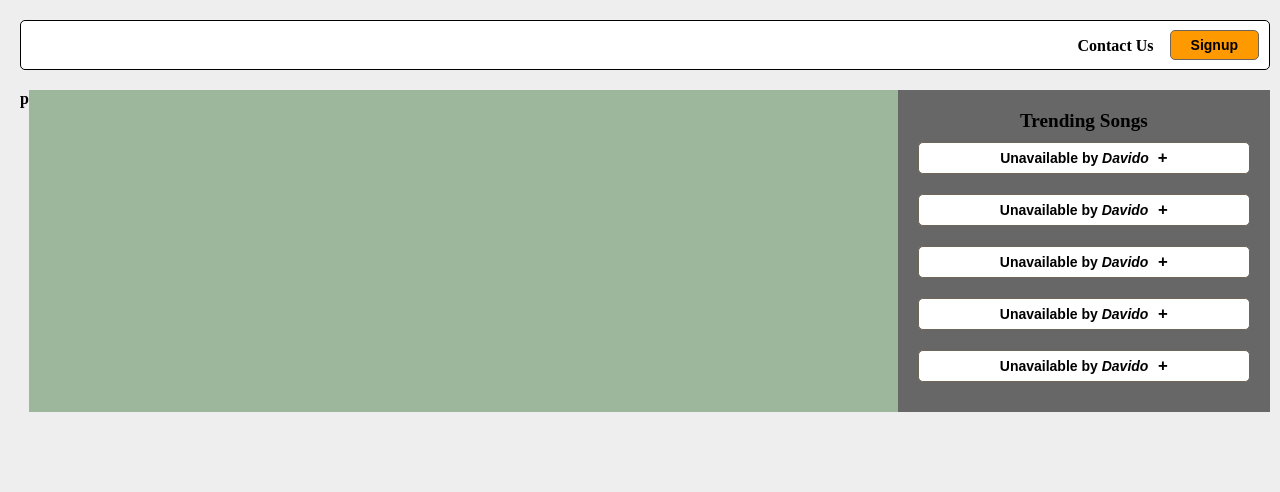
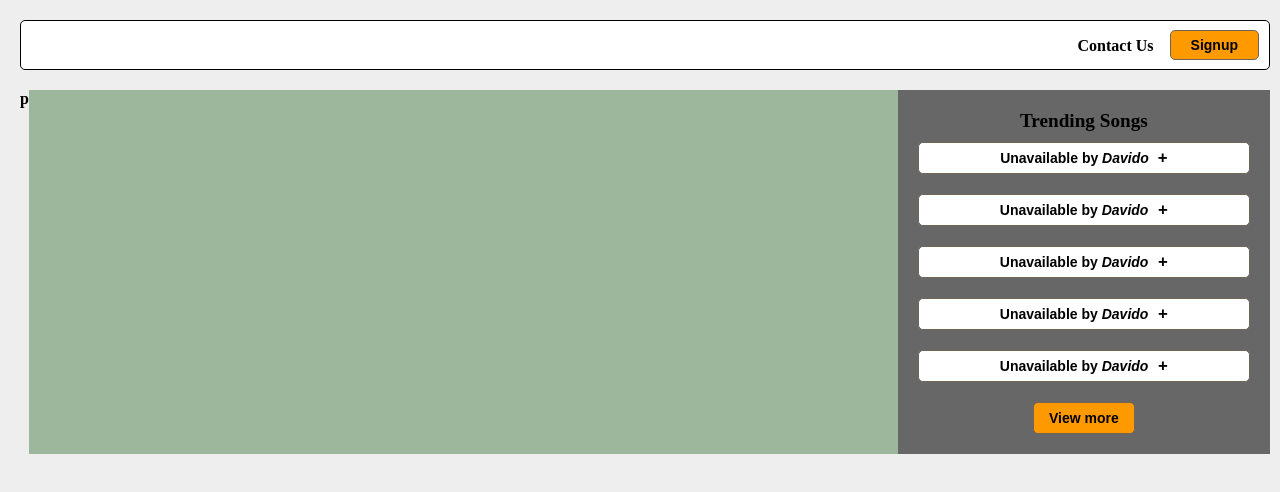
Before and after one commit to JEN-dotcom/edustipend, a React (Create React App) app: page / in a window 1280 px wide. Shown: the top 492 px of the page. Built offline with nearby package versions, Linux system fonts and the light colour scheme.

Commit message:
added "view more" button under "trending songs"

```diff
--- a/src/components/Playlist/Playlist.js
+++ b/src/components/Playlist/Playlist.js
@@ -21,7 +21,7 @@ const Playlist = () => {
                         <button>Unavailable by <em>Davido</em><span> + </span></button>
 
                     </div>
-
+                    <button>View more</button>
                 </div>
             </div>
 
```
